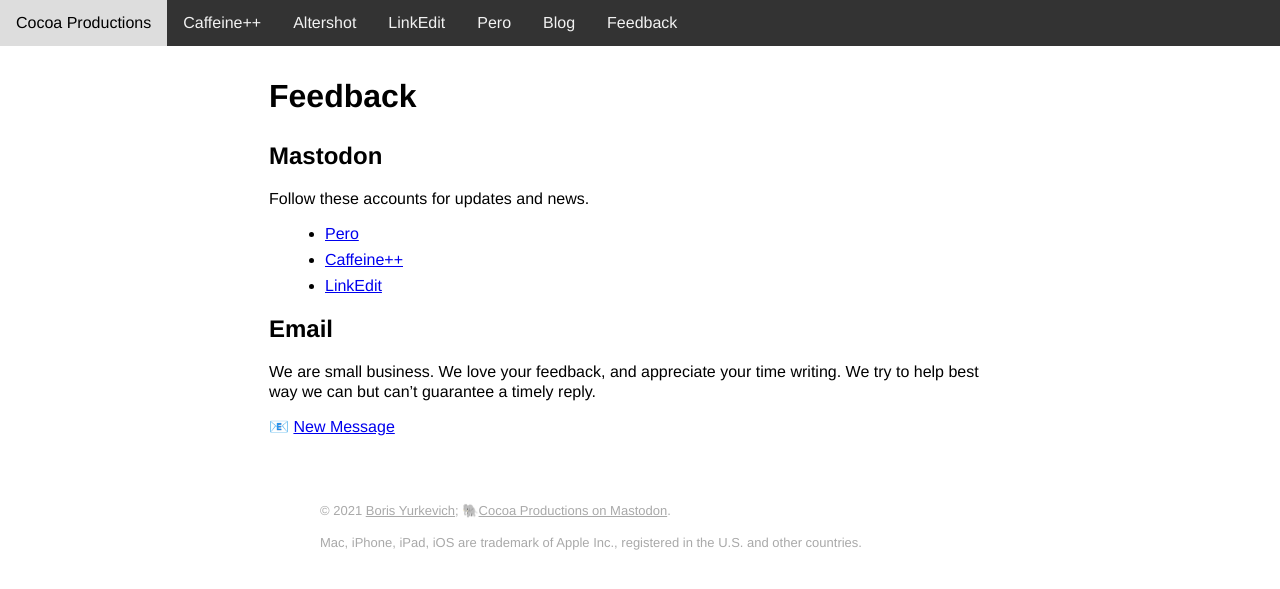
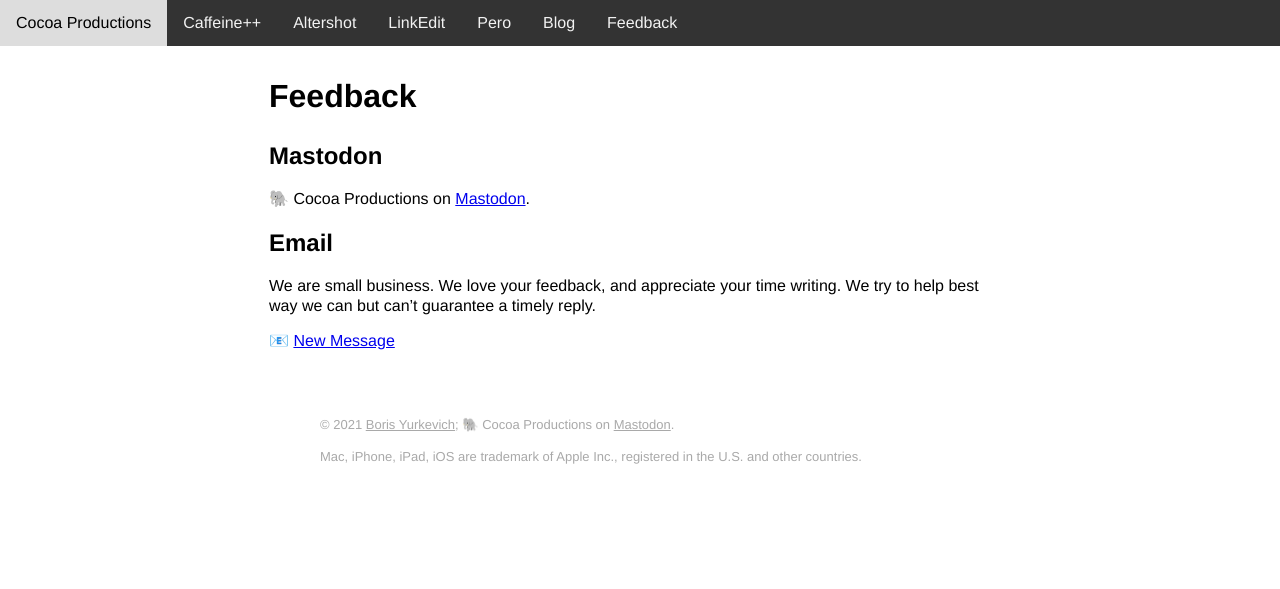
Before and after one commit to cocoaproductions/cocoaproductions.github.io, a Jekyll site: the page built from feedback.markdown, in a window 1280 px wide. Shown: the top 589 px of the page. Built offline with Jekyll 4.4.1, drawn with Linux system fonts in a browser that asks for light colours.

Commit message:
Update Mastodon links

```diff
--- a/_layouts/default.html
+++ b/_layouts/default.html
@@ -35,7 +35,7 @@
 <footer>
     <br>
     <br>
-    <p>© 2021 <a href="https://cocoaswitch.com/about/">Boris Yurkevich</a>; 🐘<a rel="me" href="https://mastodonapp.uk/@CocoaProductions">Cocoa Productions on Mastodon</a>.</p>
+    <p>© 2021 <a href="https://cocoaswitch.com/about/">Boris Yurkevich</a>; 🐘 Cocoa Productions on <a rel="me" href="https://mastodonapp.uk/@CocoaProductions">Mastodon</a>.</p>
     <p>Mac, iPhone, iPad, iOS are trademark of Apple Inc., registered in the U.S. and other countries.</p>
 </footer>
 
--- a/feedback.markdown
+++ b/feedback.markdown
@@ -8,11 +8,7 @@
 
 ## Mastodon
 
-Follow these accounts for updates and news.
-
-- [Pero](https://mastodonapp.uk/@pero)
-- [Caffeine++](https://mastodonapp.uk/@caffeine)
-- [LinkEdit](https://mastodonapp.uk/@linkedit)
+<p>🐘 Cocoa Productions on <a rel="me" href="https://mastodonapp.uk/@CocoaProductions">Mastodon</a>.</p>
 
 ## Email
 
```
